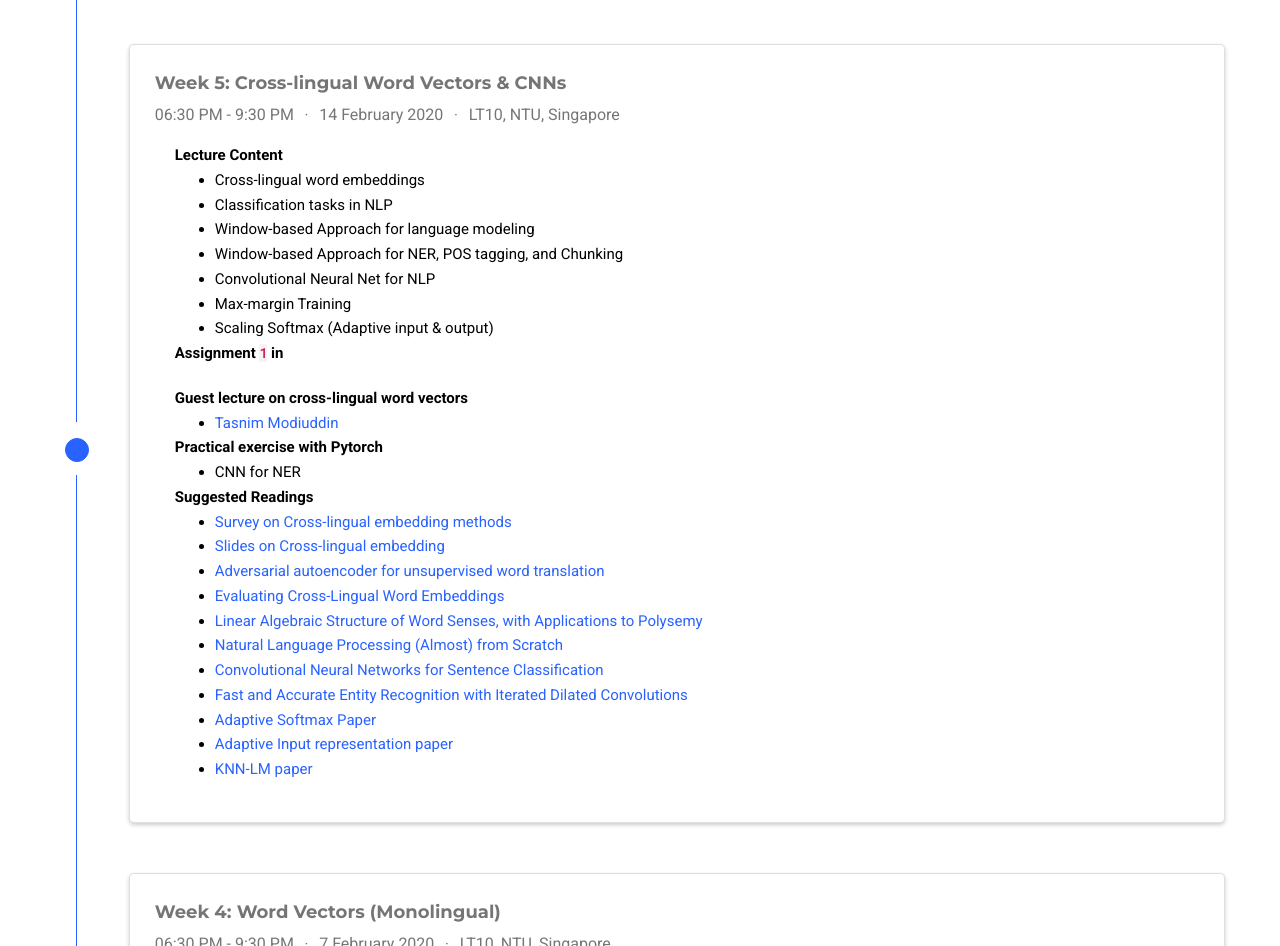
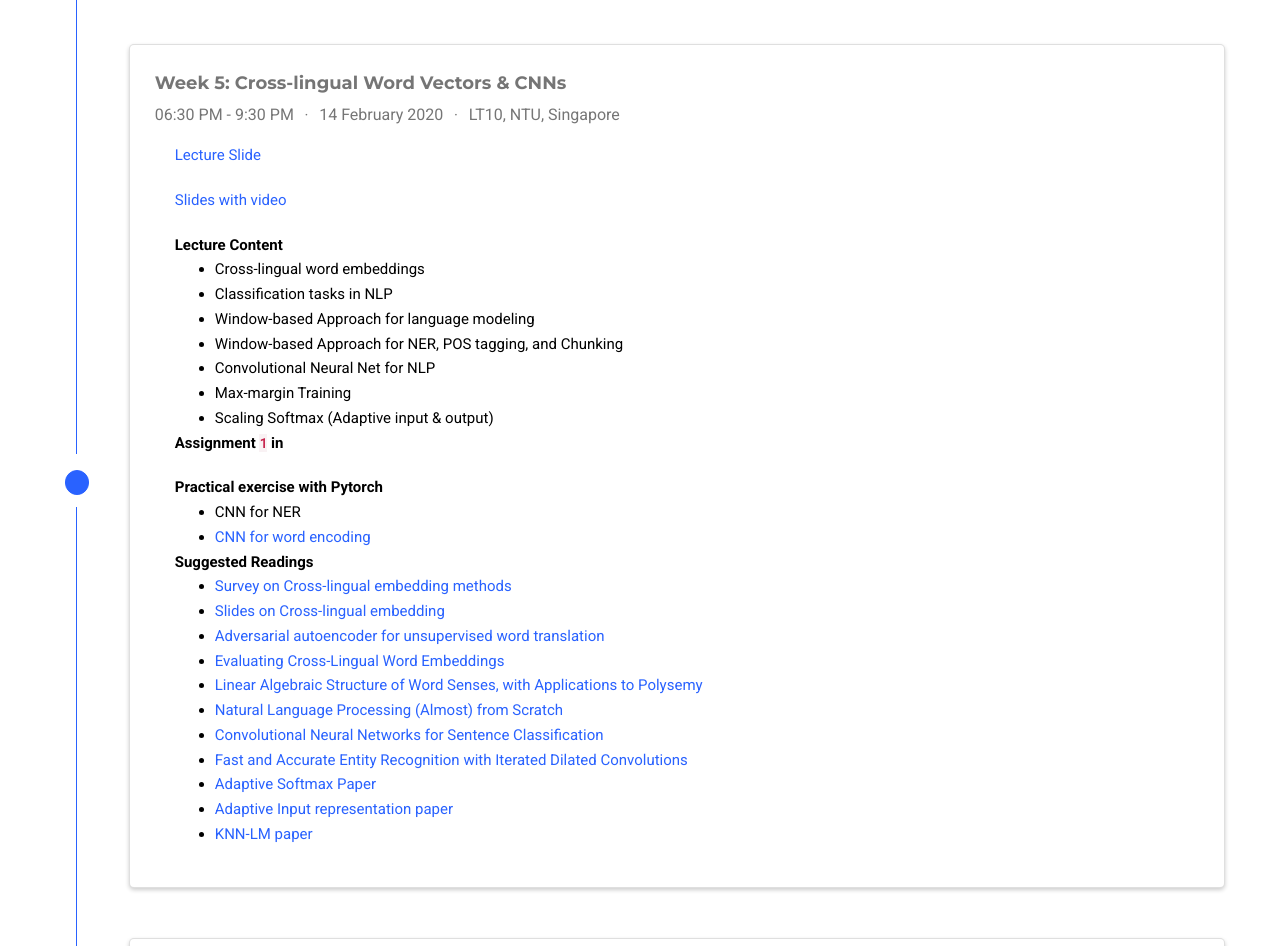
Before and after one commit to ntunlpsg/AI6127-deep-nlp-20, a plain HTML site: page index.html in a window 1280 px wide. Shown: the part 6280-7226 px from the top of the page. Drawn offline with nearby package versions, Linux system fonts and the light colour scheme; some icons are missing.

Commit message:
lec 6 updated

```diff
--- a/index.html
+++ b/index.html
@@ -1448,7 +1448,11 @@
 
 
             </div>
-            <div class="card-text"><p><strong>Lecture Content</strong></p>
+            <div class="card-text"><p><a href="https://www.dropbox.com/s/at3wztn2dn7h2k2/Lecture-5.pdf?dl=0" target="_blank">Lecture Slide</a></p>
+
+<p><a href="https://drive.google.com/file/d/1PU-8asYE4LdfBRbKa-CPD-b2gip0k7pQ/view?usp=sharing" target="_blank">Slides with video</a></p>
+
+<p><strong>Lecture Content</strong></p>
 
 <ul>
 <li>Cross-lingual word embeddings<br /></li>
@@ -1462,16 +1466,12 @@
 
 <p><strong>Assignment <code>1</code> in</strong></p>
 
-<p><strong>Guest lecture on cross-lingual word vectors</strong></p>
-
-<ul>
-<li><a href="https://taasnim.github.io/" target="_blank">Tasnim Modiuddin</a></li>
-</ul>
-
 <p><strong>Practical exercise with Pytorch</strong></p>
 
 <ul>
-<li>CNN for NER</li>
+<li><p>CNN for NER</p></li>
+
+<li><p><a href="https://github.com/FengZiYjun/CharLM" target="_blank">CNN for word encoding</a></p></li>
 </ul>
 
 <p><strong>Suggested Readings</strong></p>
```
